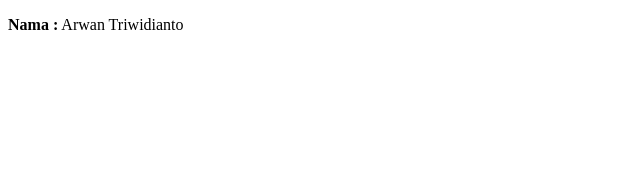
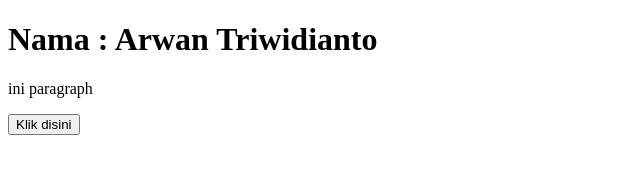
Before and after one commit to arwanbdptrans/belajar-github, a plain HTML site: page index.html in a window 1280 px wide. Shown: the whole page, without its empty margins (0-640 px from the left). Drawn offline with Linux system fonts and the light colour scheme.

Commit message:
update file html dan nambah css

```diff
--- a/index.html
+++ b/index.html
@@ -6,6 +6,8 @@
     <title>Belajar Github</title>
 </head>
 <body>
-    <p><strong>Nama :</strong> Arwan Triwidianto</p>
+    <h1><strong>Nama :</strong> Arwan Triwidianto</h1>
+    <p>ini paragraph</p>
+    <button>Klik disini</button>
 </body>
 </html>
--- /dev/null
+++ b/style.css
@@ -0,0 +1,3 @@
+*{
+    padding: 20px;
+}
```
